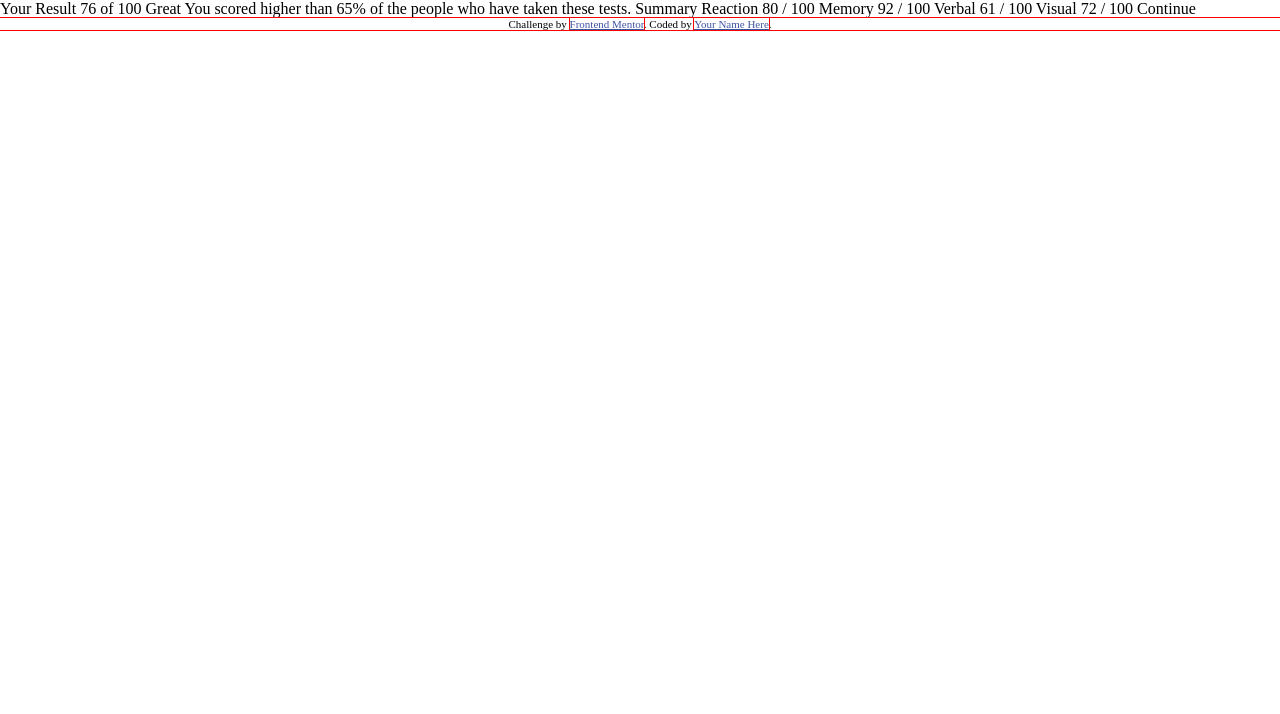
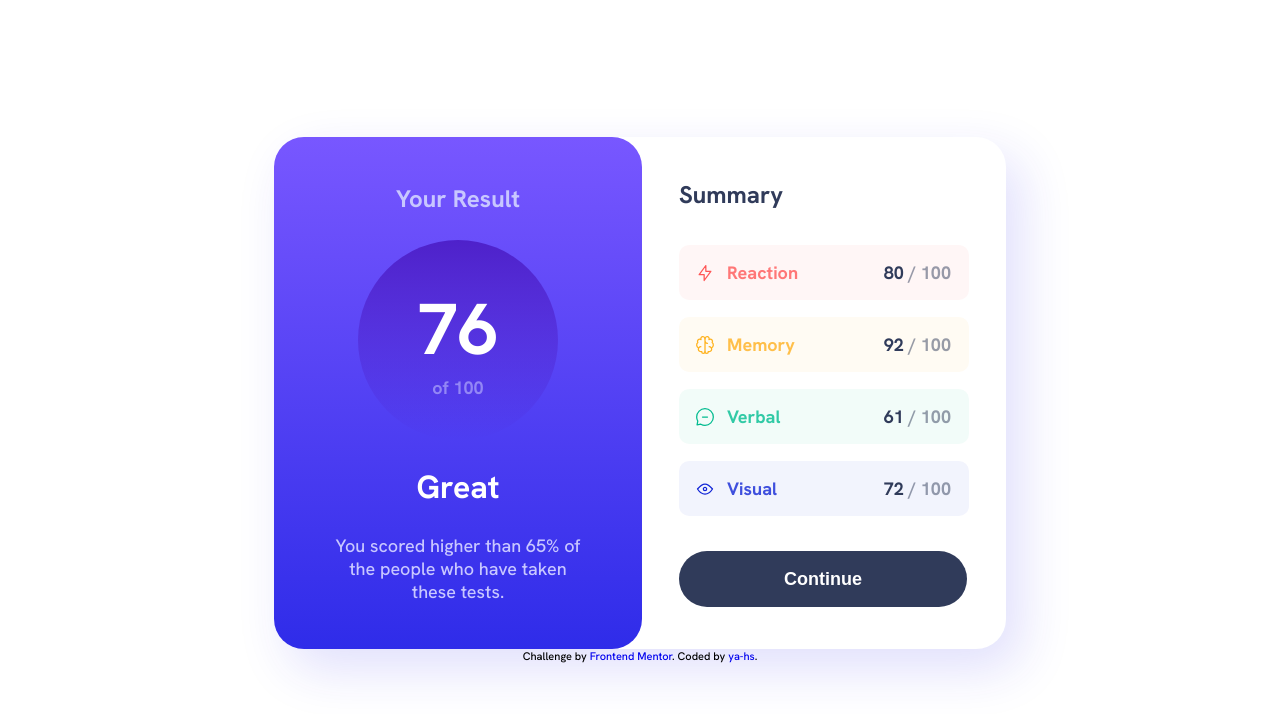
Before and after one commit to ya-hs/Results-Summary-Component, a plain HTML site: page index.html in a window 1280 px wide. Drawn offline with Linux system fonts and the light colour scheme.

Commit message:
update styles.css and index.html

```diff
--- a/index.html
+++ b/index.html
@@ -10,49 +10,78 @@
   <link rel="stylesheet" href="styles.css">
 
   <title>Frontend Mentor | Results summary component</title>
-
-  <!-- Feel free to remove these styles or customise in your own stylesheet 👍 -->
-  <style>
-    .attribution {
-      font-size: 11px;
-      text-align: center;
-    }
-
-    .attribution a {
-      color: hsl(228, 45%, 44%);
-    }
-  </style>
 </head>
 
 <body>
-
+  <main>
+    <div id="left-panel">
+      <section id="result">
+        <h1 id="result-heading">
           Your Result
+        </h1>
+        <div id="number-circle">
+          <h2 id="combined-number">
             76
+          </h2>
+          <p id="out-of-100">
             of 100
-
+          </p>
+        </div>
+        <h3 id="great">
           Great
+        </h3>
+        <p id="percentage">
           You scored higher than 65% of the people who have taken these tests.
-
+        </p>
+      </section>
+    </div>
+    <div id="right-panel">
+      <section id="summary">
+        <h1 id="summary-heading">
           Summary
-
+        </h1>
+        <ul id="categories">
+          <li id="reaction-item" class="category-item">
+            <img class="li-icon" id="reaction-icon" src="./assets/images/icon-reaction.svg"></img>
             Reaction
-  80 / 100
-
+            <span class="score">
+              80 <span class="slash-hun">/ 100</span>
+            </span>
+          </li>
+          <li class="category-item" id="memory-item">
+            <img class="li-icon" id="reaction-icon" src="./assets/images/icon-memory.svg"></img>
             Memory
-  92 / 100
-
+            <span class="score">
+              92 <span class="slash-hun">/ 100</span>
+            </span>
+          </li>
+          <li class="category-item" id="verbal-item">
+            <img class="li-icon" id="reaction-icon" src="./assets/images/icon-verbal.svg"></img>
             Verbal
-  61 / 100
-
+            <span class="score">
+              61 <span class="slash-hun">/ 100</span>
+            </span>
+          </li>
+          <li class="category-item" id="visual-item">
+            <img class="li-icon" id="reaction-icon" src="./assets/images/icon-visual.svg"></img>
             Visual
-  72 / 100
-
+            <span class="score">
+              72 <span class="slash-hun">/ 100</span>
+            </span>
+          </li>
+        </ul>
+        <button id="continue-btn">
           Continue
-
+        </button>
+      </section>
+    </div>
+  </main>
+  <footer>
     <div class="attribution">
       Challenge by <a href="https://www.frontendmentor.io?ref=challenge" target="_blank">Frontend Mentor</a>.
-    Coded by <a href="#">Your Name Here</a>.
+      Coded by <a href="https://www.frontendmentor.io/profile/ya-hs" target="_blank">ya-hs</a>.
     </div>
+  </footer>
 </body>
 
 </html>
--- a/styles.css
+++ b/styles.css
@@ -28,5 +28,272 @@
     box-sizing: border-box;
     margin: 0;
     padding: 0;
-    outline: red solid 1px;
+    /* outline: red solid 1px; */
 }
+
+body {
+    height: 100vh;
+    width: 100vw;
+
+    display: flex;
+    flex-direction: column;
+
+    justify-content: center;
+    align-items: center;
+
+    font-family: Hanken Grotesk;
+}
+
+main {
+    display: flex;
+    flex-direction: row;
+
+    width: 732px;
+    height: 512px;
+
+    background-color: white;
+    border-radius: 30px;
+    box-shadow: var(--container--drop--shadow);
+
+}
+
+/* LEFT PANEL */
+
+#left-panel {
+    display: flex;
+    flex-direction: column;
+    justify-content: center;
+    align-items: center;
+
+    min-width: 368px;
+    height: 512px;
+
+    border-radius: 30px;
+    background: var(--left-panel-gradient);
+    z-index: 1;
+}
+
+#result {
+    display: flex;
+    flex-direction: column;
+    align-items: center;
+    justify-content: space-between;
+
+    width: 245px;
+    height: 420px;
+
+}
+
+#result-heading {
+    color: var(--light-lavender-1);
+
+    font-size: 24px;
+    font-weight: 700;
+}
+
+#number-circle {
+    display: flex;
+    flex-direction: column;
+    justify-content: center;
+    align-items: center;
+
+    width: 200px;
+    height: 200px;
+
+    border-radius: 50%;
+    background: var(--circle-gradient);
+    z-index: 2;
+}
+
+#combined-number {
+    color: #FFF;
+    font-size: 72px;
+    font-weight: 700;
+}
+
+#out-of-100 {
+    color: var(--light-lavender-2);
+    font-size: 18px;
+    font-weight: 700;
+}
+
+#great {
+    color: #FFF;
+    font-size: 32px;
+    font-weight: 700;
+}
+
+#percentage {
+    color: var(--light-lavender-1);
+    text-align: center;
+    font-size: 18px;
+    font-weight: 500;
+}
+
+/* RIGHT PANEL */
+#right-panel {
+    display: flex;
+    flex-direction: column;
+    justify-content: center;
+    align-items: center;
+
+    width: 100%;
+
+}
+
+#summary {
+    display: flex;
+    flex-direction: column;
+    justify-content: space-between;
+    align-items: flex-start;
+
+    width: 290px;
+    height: 428px;
+
+}
+
+#summary-heading {
+    justify-self: flex-start;
+
+    color: var(--dark-gray-blue);
+    font-size: 24px;
+    font-weight: 700;
+}
+
+/* Color boxes */
+
+#categories {
+    display: flex;
+    flex-direction: column;
+    justify-content: space-between;
+
+    list-style: none;
+    width: 100%;
+    height: 271px;
+}
+
+.category-item {
+    display: flex;
+    flex-direction: row;
+    align-items: center;
+
+    width: 100%;
+    height: 55px;
+
+    border-radius: 10px;
+
+    font-size: 18px;
+    font-weight: 700;
+}
+
+.li-icon {
+    margin: 16px;
+    margin-right: 12px;
+}
+
+.score {
+    margin-right: 18px;
+    margin-left: auto;
+
+    color: var(--dark-gray-blue);
+}
+
+span .slash-hun {
+    color: var(--outof100-grey-blue);
+}
+
+#reaction-item {
+    background-color: var(--box-light-red);
+    color: var(--text-light-red);
+}
+
+#memory-item {
+    background-color: var(--box-orangey-yellow);
+    color: var(--text-orangey-yellow);
+}
+
+#verbal-item {
+    background-color: var(--box-green-teal);
+    color: var(--text-green-teal);
+}
+
+#visual-item {
+    background-color: var(--box-cobalt-blue);
+    color: var(--text-cobalt-blue);
+}
+
+/* Continue Button */
+
+#continue-btn {
+    width: 288px;
+    height: 56px;
+
+    border: none;
+    border-radius: 28px;
+    background: var(--dark-gray-blue);
+    color: white;
+
+    font-size: 18px;
+    font-weight: 700;
+}
+
+#continue-btn:hover {
+    background-image: var(--left-panel-gradient);
+    cursor: pointer
+}
+
+/* FOOTER */
+
+.attribution {
+    font-size: 11px;
+    text-align: center;
+}
+
+.attribution a {
+    color: hsl(252, 100, 67);
+    text-decoration: none;
+}
+
+/* RESPONSIVE */
+
+@media only screen and (max-width: 775px) {
+    main {
+        flex-direction: column;
+        height: 100vh;
+        width: 100vw;
+    }
+
+    #left-panel {
+        border-top-right-radius: 0;
+        border-top-left-radius: 0;
+        height: 356px;
+    }
+
+    #result {
+        padding-top: 25px;
+        padding-bottom: 25px;
+    }
+
+    #number-circle {
+        width: 135px;
+        height: 135px;
+    }
+
+    #result-heading {
+        font-size: 18px;
+    }
+
+    #great {
+        font-size: 24px;
+    }
+
+    #percentage {
+        font-size: 16px;
+        width: 260px;
+        height: 57px;
+    }
+
+    #combined-number {
+        font-size: 56px;
+    }
+}
```
Lines whose indentation alone changed are shown as unchanged.
